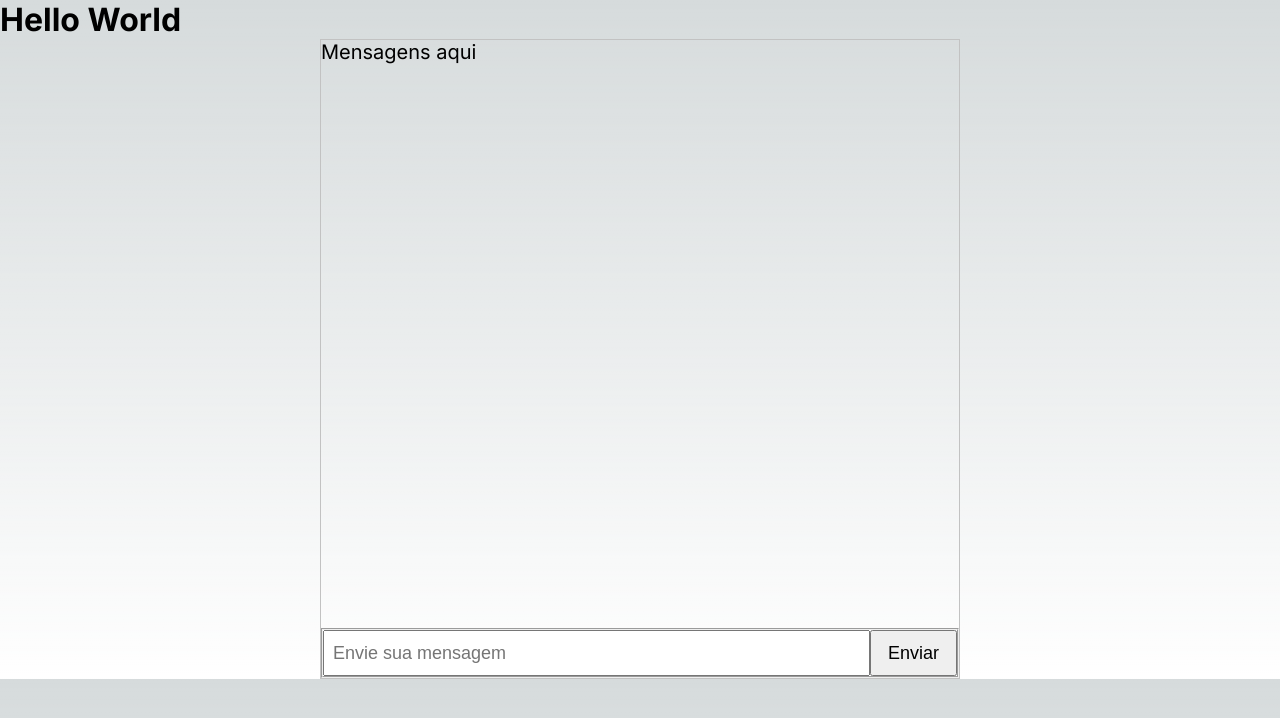
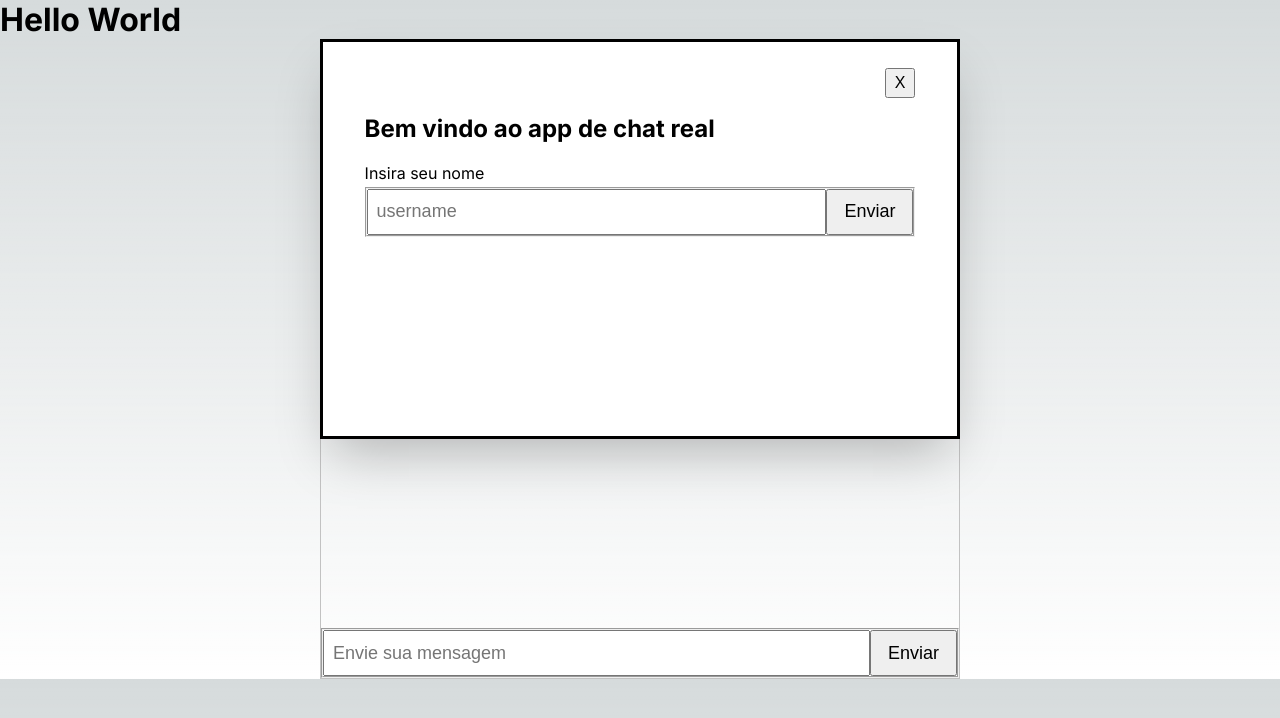
Before and after one commit to lazarok09/chat-in-real-time, a Next.js app in the folder frontend/: page / in a window 1280 px wide. Shown: the top 718 px of the page. Built offline with nearby package versions, Linux system fonts and the light colour scheme; no server answers.

Commit message:
feat(frontend): add dialog to ask user name and connect to io

```diff
--- a/frontend/src/app/page.tsx
+++ b/frontend/src/app/page.tsx
@@ -1,5 +1,10 @@
 import { Chat } from "@/components/Chat/index";
+import { UserProvider } from "@/context/User";
 
 export default function Home() {
-  return <Chat />;
+  return (
+    <UserProvider>
+      <Chat />
+    </UserProvider>
+  );
 }
--- a/frontend/src/components/Chat/index.module.scss
+++ b/frontend/src/components/Chat/index.module.scss
@@ -1,4 +1,3 @@
-
 .section {
   font-size: 20px;
   border: 1px solid #c2c2c2;
@@ -27,6 +26,12 @@
     padding: 8px;
     font-size: 18px;
   }
+  &__label {
+    display: flex;
+    border: none;
+    border: none;
+    margin: 4px 0;
+  }
 }
 
 .button {
--- a/frontend/src/components/Chat/index.tsx
+++ b/frontend/src/components/Chat/index.tsx
@@ -1,9 +1,11 @@
+import { DialogComponent } from "../Dialog";
 import styles from "./index.module.scss";
 import { RealTimeChat } from "./real";
 export const Chat = () => {
   return (
     <div>
       <h1 className={styles.man}>Hello World</h1>
+      <DialogComponent />
       <RealTimeChat />
     </div>
   );
--- a/frontend/src/components/Chat/real.tsx
+++ b/frontend/src/components/Chat/real.tsx
@@ -1,16 +1,24 @@
 "use client";
-import { FormEvent, Suspense, useEffect, useRef, useState } from "react";
+import {
+  FormEvent,
+  Suspense,
+  useContext,
+  useEffect,
+  useRef,
+  useState,
+} from "react";
 import io from "socket.io-client";
 let socket;
 import styles from "./index.module.scss";
 
 import { MessageComponent } from "../Message";
+import { UserContext } from "@/context/User/context";
 
 export const RealTimeChat = () => {
   const [input, setInput] = useState("");
   const [submiting, setSubmiting] = useState(false);
   const [messages, setMessages] = useState([]);
-
+  const { user } = useContext(UserContext);
   useEffect(() => {
     const socketInitializer = async () => {
       socket = io("http://localhost:3001");
@@ -45,7 +53,7 @@ export const RealTimeChat = () => {
 
       const message: IOMessage = {
         message: input,
-        userName: "lazarok09",
+        userName: user.name,
       };
 
       setSubmiting(false);
--- /dev/null
+++ b/frontend/src/components/Dialog/index.module.scss
@@ -0,0 +1,24 @@
+.dialog {
+  border-radius: calc(5px * var(--ratio));
+  box-shadow: 0 0 #0000, 0 0 #0000, 0 25px 50px -12px rgba(0, 0, 0, 0.25);
+  padding: 1.6rem;
+  width: 50%;
+  height: 50%;
+  margin: 0 auto;
+}
+.dialog__close {
+  display: flex;
+  width: 100%;
+  justify-content: flex-end;
+  & button {
+    font-size: 1rem;
+    padding: 4px 8px;
+  }
+}
+
+.dialog__body {
+  padding: 0 16px;
+  display: flex;
+  flex-direction: column;
+  gap: 16px;
+}
--- /dev/null
+++ b/frontend/src/components/Dialog/index.tsx
@@ -0,0 +1,57 @@
+"use client";
+import { UserContext } from "@/context/User/context";
+import { FormEvent, useContext, useRef } from "react";
+import styles from "./index.module.scss";
+import styles2 from "../Chat/index.module.scss";
+
+export const DialogComponent = () => {
+  const dialogRef = useRef<HTMLDialogElement>(null);
+  const { setUser } = useContext(UserContext);
+
+  const handleCloseDialog = () => {
+    dialogRef.current.close();
+  };
+
+  const handleSubmit = (e: FormEvent<HTMLFormElement>) => {
+    e.preventDefault();
+    const form = new FormData(e.currentTarget);
+    const name = form.get("userName");
+    setUser({
+      name: name as string,
+    });
+  };
+
+  return (
+    <dialog className={styles.dialog} open id="user-dialog" ref={dialogRef}>
+      <section className={styles.dialog__body}>
+        <div className={styles.dialog__close}>
+          <button onClick={handleCloseDialog} aria-label="fechar modal">
+            X
+          </button>
+        </div>
+
+        <h1>Bem vindo ao app de chat real</h1>
+
+        <form onSubmit={handleSubmit}>
+          <div>
+            <label className={styles2.fieldset__label} htmlFor="username">
+              Insira seu nome
+            </label>
+          </div>
+          <fieldset className={styles2.fieldset}>
+            <input
+              className={styles2.fieldset__input}
+              placeholder="username"
+              name="userName"
+              type="text"
+              id="username"
+            />
+            <button className={styles2.button} type="submit">
+              Enviar
+            </button>
+          </fieldset>
+        </form>
+      </section>
+    </dialog>
+  );
+};
--- /dev/null
+++ b/frontend/src/context/User/context.ts
@@ -0,0 +1,9 @@
+import React, { createContext } from "react";
+import { User } from ".";
+
+type UserContextType = {
+  user: User;
+  setUser: React.Dispatch<User>;
+};
+
+export const UserContext = createContext<UserContextType>(null);
--- /dev/null
+++ b/frontend/src/context/User/index.tsx
@@ -0,0 +1,22 @@
+"use client";
+import React, { useState } from "react";
+import { UserContext } from "./context";
+
+type UserProviderProps = {
+  children: React.ReactNode;
+};
+export interface User {
+  name: string;
+}
+export const USER_DEFAULT_STATE = {
+  name: null,
+};
+export const UserProvider = ({ children }: UserProviderProps) => {
+  const [user, setUser] = useState<User>(USER_DEFAULT_STATE.name);
+
+  return (
+    <UserContext.Provider value={{ user, setUser }}>
+      {children}
+    </UserContext.Provider>
+  );
+};
```
